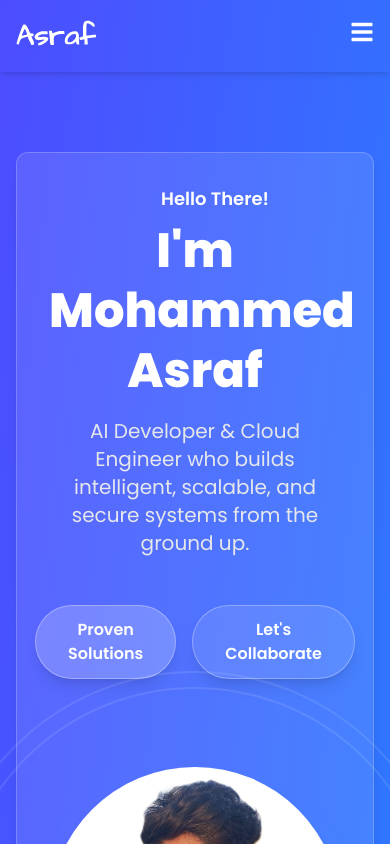
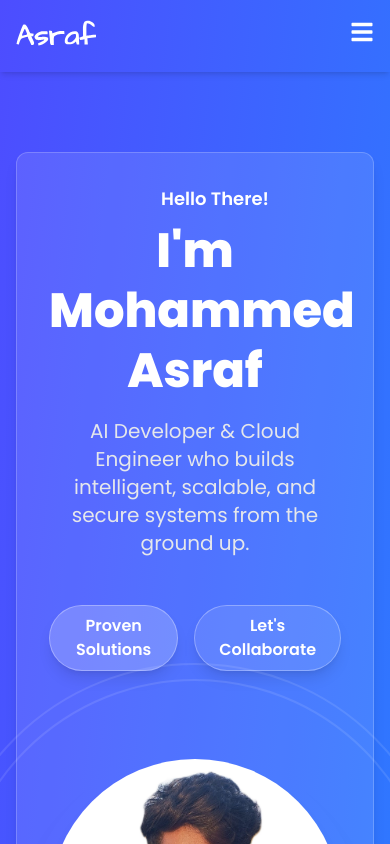
Before and after one commit to Mohammed-Asraf/asraf_portfolio, a Next.js app: page / in a window 390 px wide. Shown: the top 844 px of the page. Built offline with nearby package versions, Linux system fonts and the light colour scheme.

Commit message:
feat: Adjust Hero button padding for mobile

```diff
--- a/src/components/Hero.tsx
+++ b/src/components/Hero.tsx
@@ -52,10 +52,10 @@ const Hero = () => {
               AI Developer & Cloud Engineer who builds intelligent, scalable, and secure systems from the ground up.
             </p>
             <div className="flex items-center justify-center md:justify-start gap-4">
-              <Link href="/projects" className="bg-white/20 text-white font-semibold py-3 px-8 rounded-full shadow-lg transform hover:scale-105 transition-transform duration-300 border border-white/30">
+              <Link href="/projects" className="bg-white/20 text-white font-semibold py-2 px-6 md:py-3 md:px-8 rounded-full shadow-lg transform hover:scale-105 transition-transform duration-300 border border-white/30">
                 Proven Solutions
               </Link>
-              <Link href="/#contact" className="bg-white/10 text-white font-semibold py-3 px-8 rounded-full shadow-lg transform hover:scale-105 transition-transform duration-300 border border-white/30">
+              <Link href="/#contact" className="bg-white/10 text-white font-semibold py-2 px-6 md:py-3 md:px-8 rounded-full shadow-lg transform hover:scale-105 transition-transform duration-300 border border-white/30">
                 Let's Collaborate
               </Link>
             </div>
```
